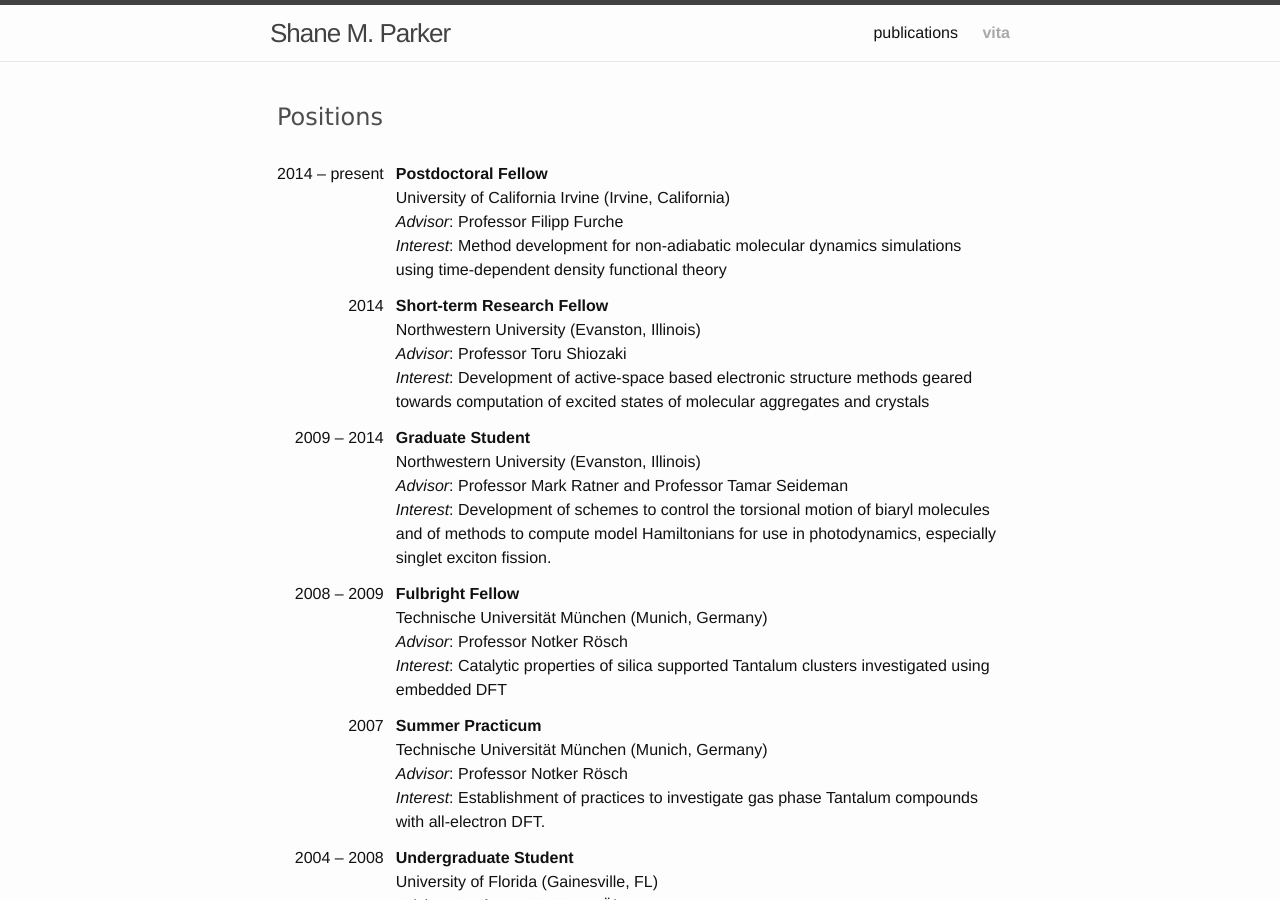
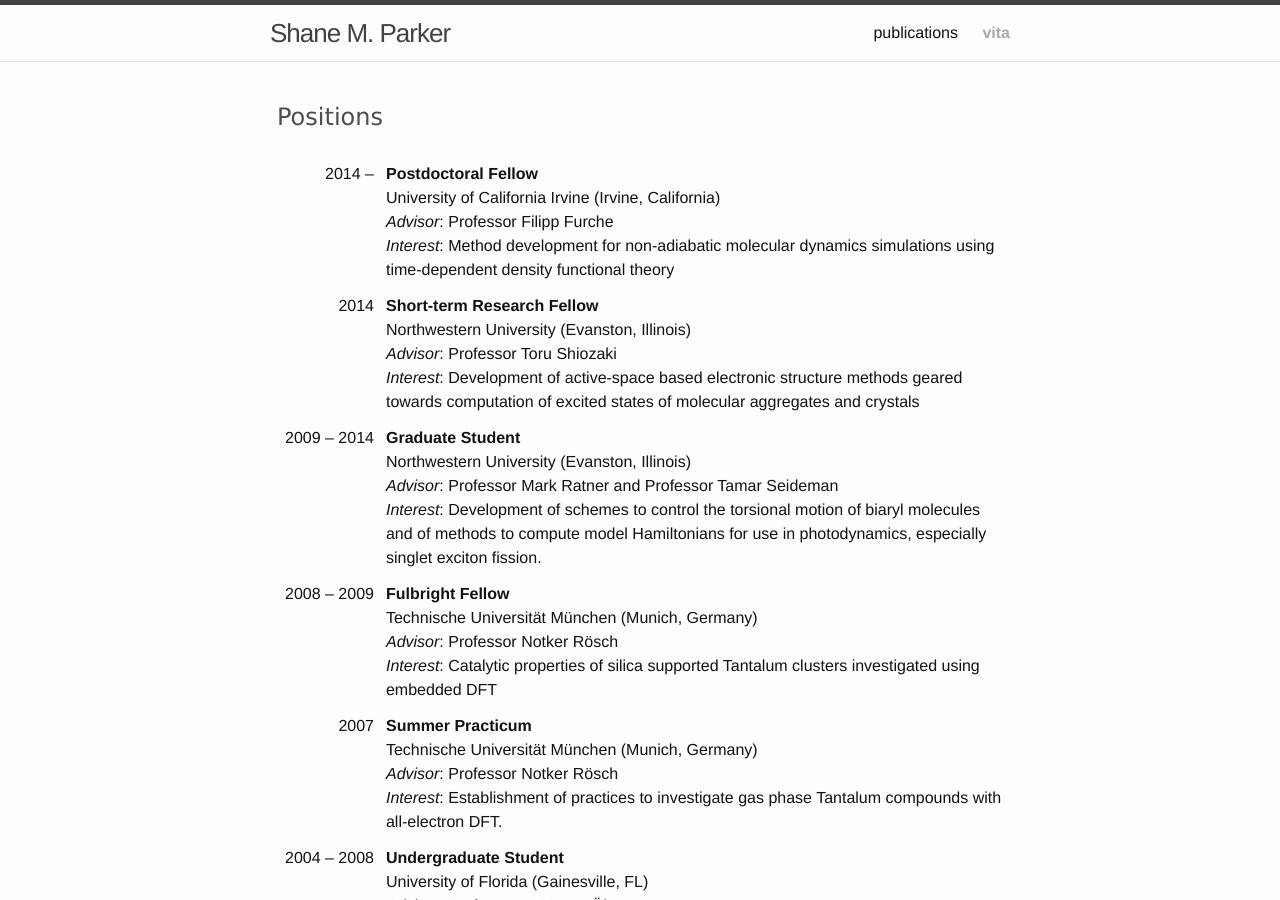
Before and after one commit to smparker/smparker.github.io, a Jekyll site: the page built from 2_vita.html, in a window 1280 px wide and 900 px high. Built offline with Jekyll 4.4.1, drawn with Linux system fonts in a browser that asks for light colours.

Commit message:
minor tweaking

```diff
--- a/_data/positions.yml
+++ b/_data/positions.yml
@@ -3,7 +3,7 @@
   location: Irvine, California
   advisor: Professor Filipp Furche
   interest: Method development for non-adiabatic molecular dynamics simulations using time-dependent density functional theory
-  time: 2014 &ndash; present
+  time: 2014 &ndash;
 
 - title: Short-term Research Fellow
   institution: Northwestern University
--- a/make_tex_cv.py
+++ b/make_tex_cv.py
@@ -51,6 +51,9 @@ def header(to_print = True):
     print r'%%%%%%%%%%%%%%%%%%%%%%%%%%%%%%%%%%%%%%%%%'
     print r''
     print r'\documentclass[%s]{parker-cv}' % (option)
+    print
+    print r'\renewcommand{\normalsize}{\fontsize{11}{13}\selectfont}'
+    print r'\renewcommand{\LARGE}{\fontsize{16}{18}\selectfont}'
     print
     print r'\begin{document}'
     print
```
Also changed, not shown: 1 other file.
